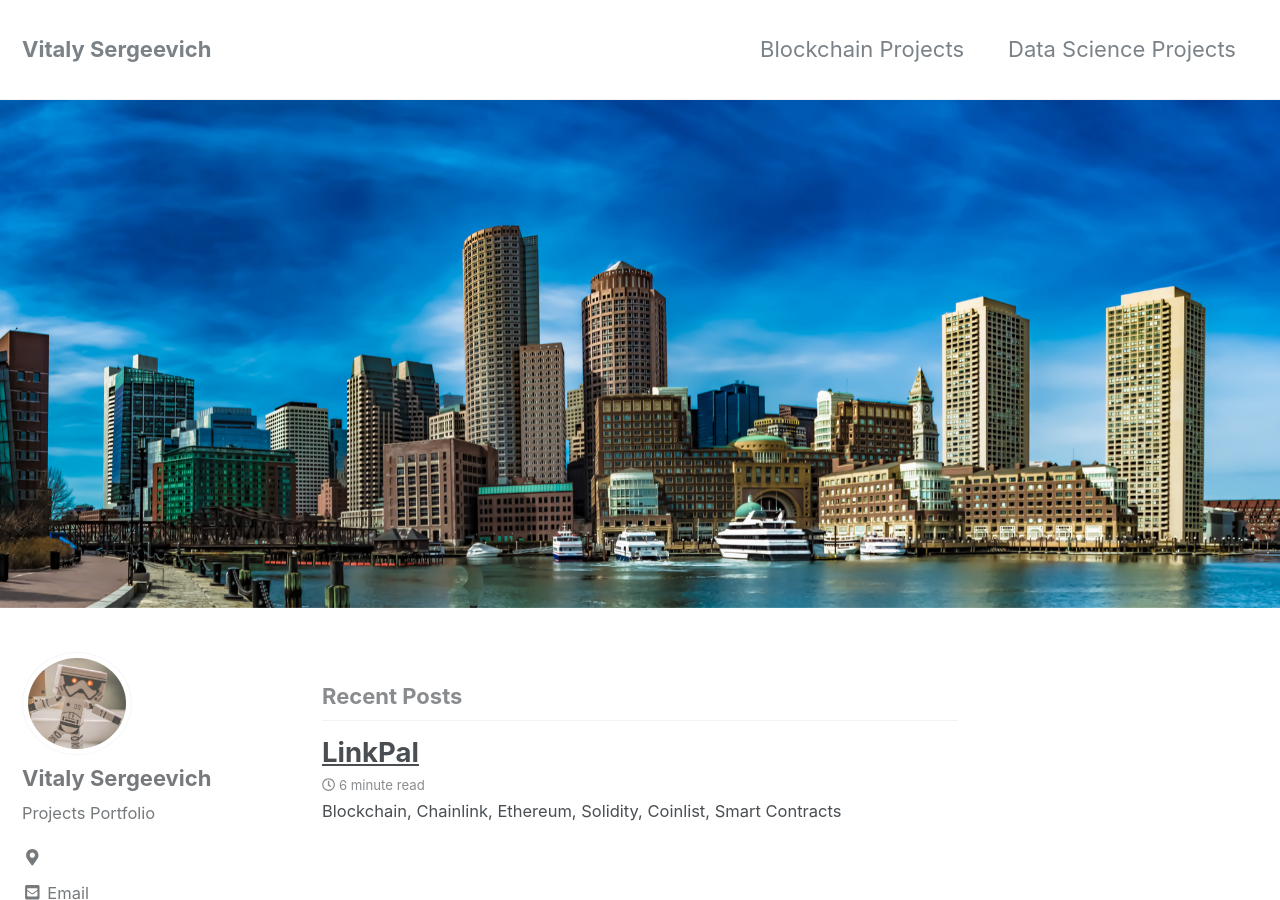
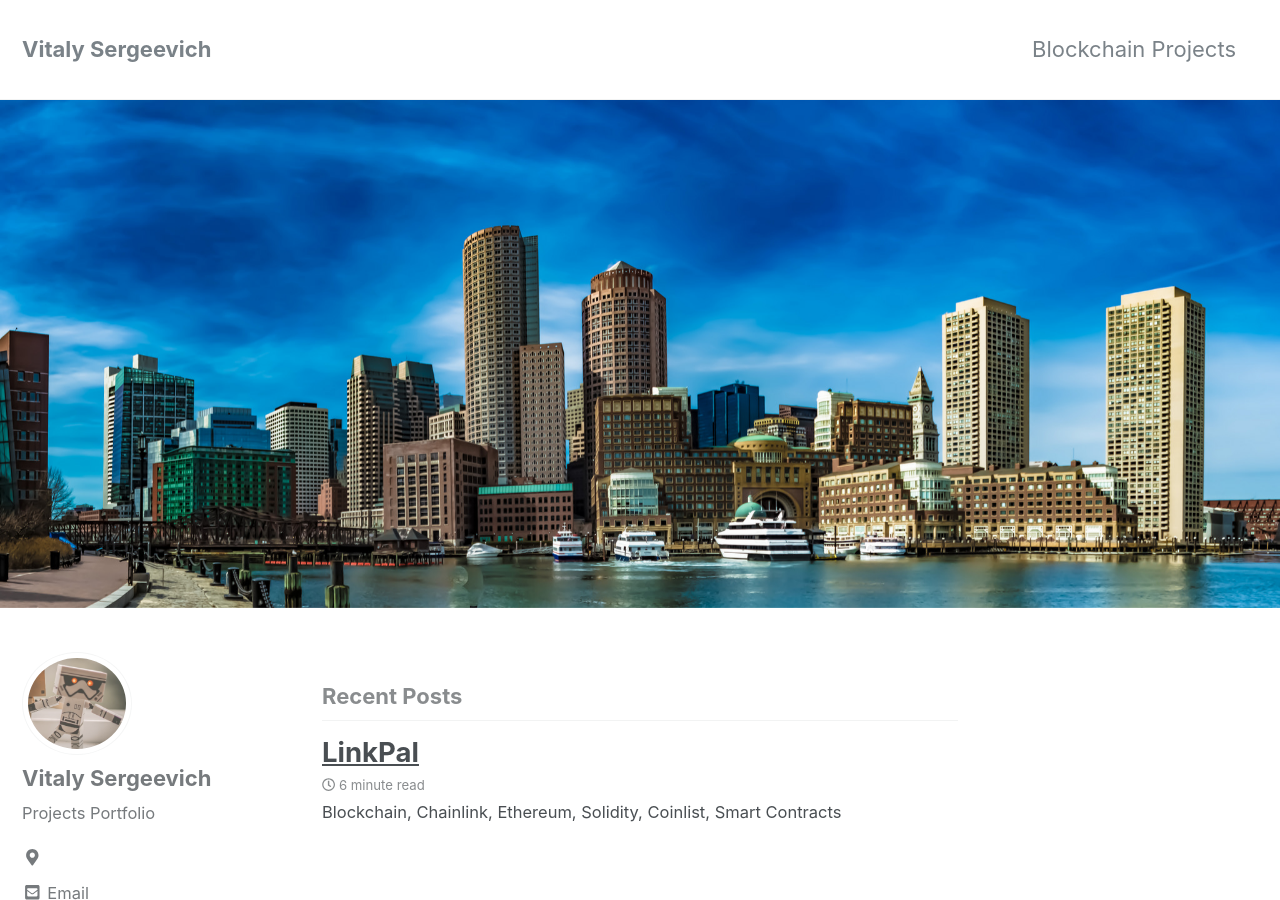
Before and after one commit to vvoluom/vvoluom.github.io, a Jekyll site: the page built from index.html, in a window 1280 px wide and 900 px high. Built offline with Jekyll 4.4.1, drawn with Linux system fonts in a browser that asks for light colours; nearby versions of some CDN libraries; the list of posts is cut into pages by our own code.

Commit message:
Fixing Tabs

```diff
--- a/_config.yml
+++ b/_config.yml
@@ -12,7 +12,7 @@ locale                   : "en-US"
 title                    : "Vitaly Sergeevich"
 title_separator          : "-"
 name                     : "Vitaly Sergeevich"
-description              : "Data Science Portfolio"
+description              : " Science Portfolio"
 url                      : # the base hostname & protocol for your site e.g. "https://mmistakes.github.io"
 baseurl                  : # the subpath of your site, e.g. "/blog"
 repository               : # GitHub username/repo-name e.g. "mmistakes/minimal-mistakes"
@@ -37,7 +37,7 @@ staticman:
   filename               : # comment-{@timestamp}
   format                 : # "yml"
   moderation             : # true
-  path                   : # "/_data/comments/{options.slug}" (default)
+  path                   : # "/_/comments/{options.slug}" (default)
   requiredFields         : # ['name', 'email', 'message']
   transforms:
     email                : # "md5"
--- a/_data/navigation.yml
+++ b/_data/navigation.yml
@@ -2,8 +2,6 @@
 main:
   - title: "Blockchain Projects"
     url: /Blockchain/
-  - title: "Data Science Projects"
-    url: /data-science/
   # - title: "About"
   #   url: https://mmistakes.github.io/minimal-mistakes/about/
   # - title: "Sample Posts"
```
